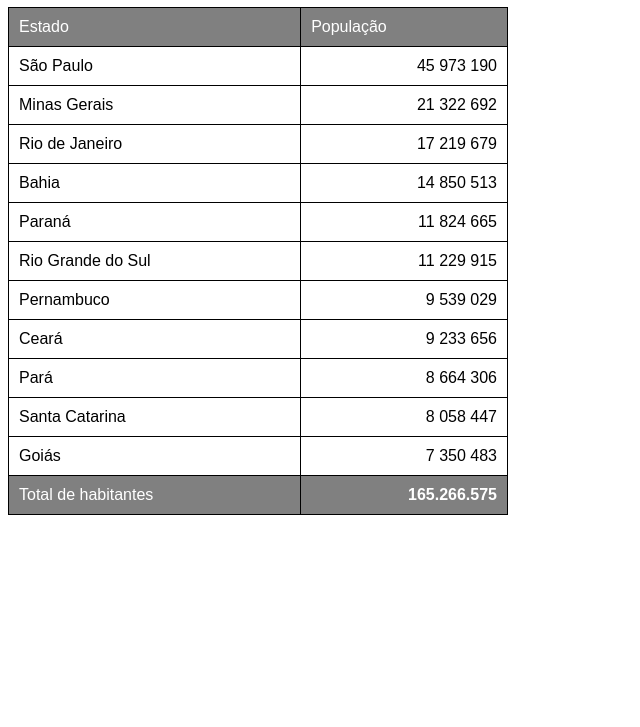
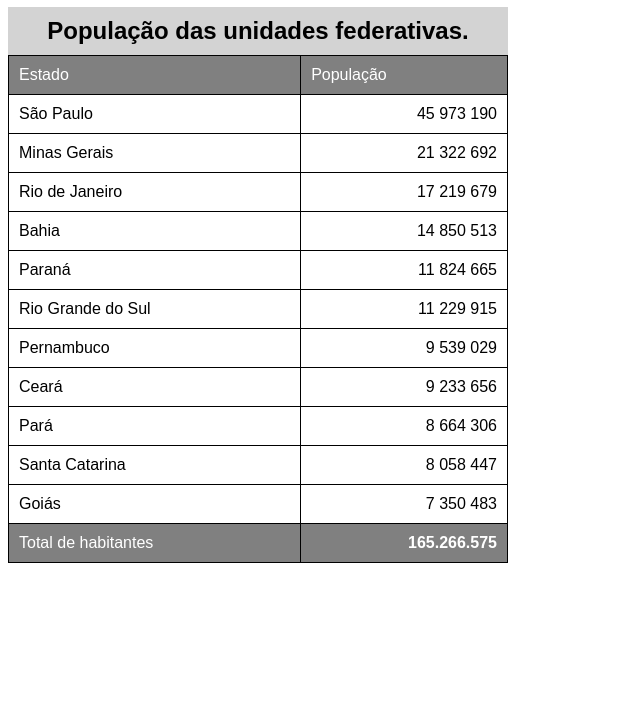
Before and after one commit to GabrielSBruno/HTML-e-CSS, a plain HTML site: page modulo-3/ex023/tabela002.html in a window 1280 px wide. Shown: the part 73-800 px from the top of the page, without its empty margins (0-640 px from the left). Drawn offline with Linux system fonts and the light colour scheme.

Commit message:
Update tabela002.html

```diff
--- a/modulo-3/ex023/tabela002.html
+++ b/modulo-3/ex023/tabela002.html
@@ -16,6 +16,12 @@
     border: 1px solid black;
     padding: 10px;
    }
+   caption{
+    font-size: 1.5em;
+    font-weight: bold;
+    padding: 10px;
+    background-color: lightgray;
+   }
    thead, tfoot{
     background-color: gray;
     color: white;
@@ -29,6 +35,7 @@
   <h1>Uso de tabelas grandes</h1>
 </body>
 <table>
+  <caption>População das unidades federativas.</caption>
   <thead>
     <tr>
       <td>Estado</td>
```
